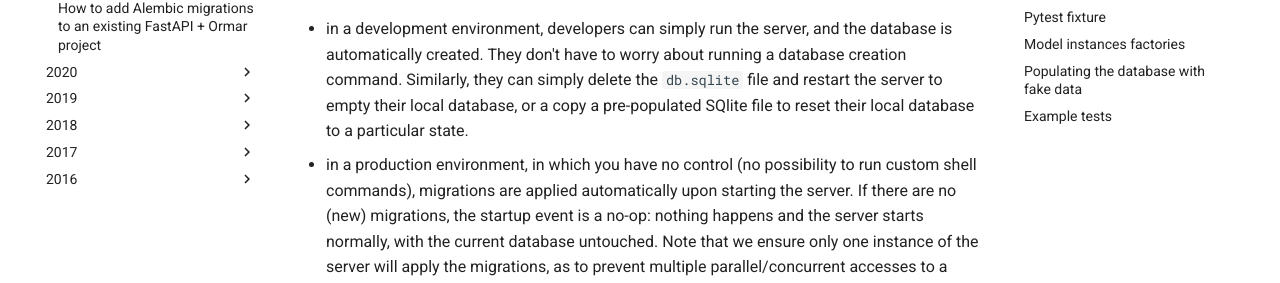
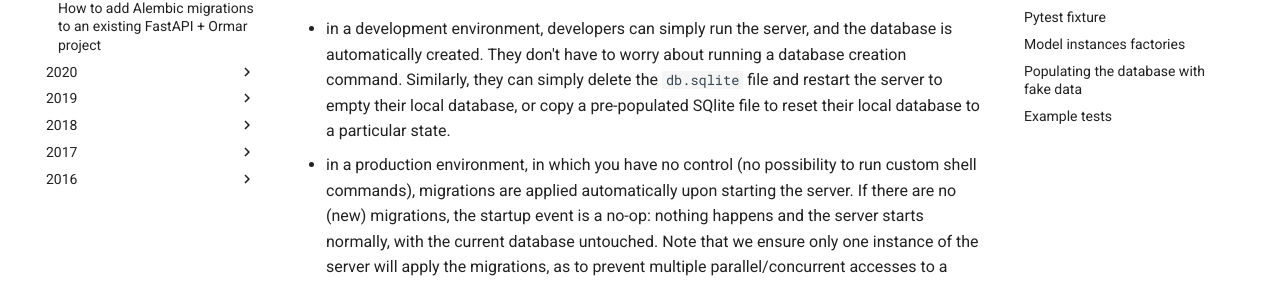
Before and after one commit to pawamoy/website, an MkDocs documentation site: the page built from docs/posts/testing-fastapi-ormar-alembic-apps.md, in a window 1280 px wide and 900 px high, scrolled down 5580 px. Shown: the part 190-473 px from the top of the window. Built offline with MkDocs 1.6.1 and Material for MkDocs 9.7.7, drawn with Linux system fonts in a browser that asks for light colours; comment, search, counter and statistics services are not loaded; some of the changed text lies outside the part shown.

Commit message:
Fix a few typos

```diff
--- a/docs/posts/testing-fastapi-ormar-alembic-apps.md
+++ b/docs/posts/testing-fastapi-ormar-alembic-apps.md
@@ -265,7 +265,7 @@ Creating or updating the database in the `startup` event allows several things:
     and the database is automatically created. They don't have to worry
     about running a database creation command. Similarly, they can
     simply delete the `db.sqlite` file and restart the server to empty
-    their local database, or a copy a pre-populated SQlite file to reset
+    their local database, or copy a pre-populated SQlite file to reset
     their local database to a particular state.
 - in a production environment, in which you have no control (no possibility
     to run custom shell commands), migrations are applied automatically
```
Also changed, not shown: other parts of docs/posts/testing-fastapi-ormar-alembic-apps.md (+2 -2 lines), docs/posts/add-alembic-migrations-to-existing-fastapi-ormar-project.md (+2 -1 lines).
